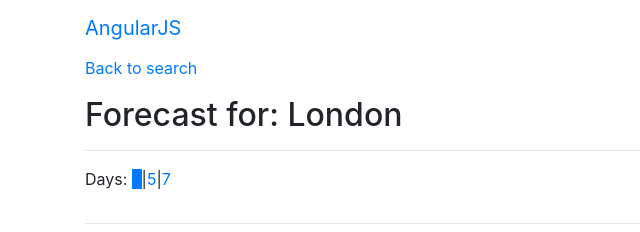
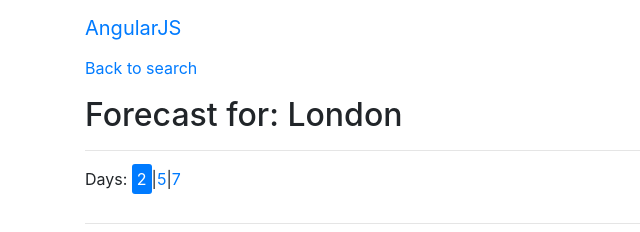
Before and after one commit to MoyArt/ajsweather, a website: page index.html at #!/forecast in a window 1280 px wide. Shown: the full height of the page, 0-640 px from the left. Drawn offline with nearby package versions, Linux system fonts and the light colour scheme; some packages are replaced by stand-ins of ours; no server answers.

Commit message:
Class added to fix selected days on forecast page

```diff
--- a/assets/css/styles.css
+++ b/assets/css/styles.css
@@ -0,0 +1,5 @@
+a.bg-primary.bg-p {
+    color: #fff;
+    padding: 5px;
+    border-radius: 3px;
+}
--- a/pages/forecast.html
+++ b/pages/forecast.html
@@ -5,7 +5,7 @@
 <hr>
 <div class="row">
     <div class="col-md-12">
-        <p>Days: <a href="#!/forecast/2" ng-class="{'bg-primary' : days === '2'}">2</a>|<a href="#!/forecast/5" ng-class="{'bg-primary' : days === '5'}">5</a>|<a href="#!/forecast/7" ng-class="{'bg-primary' : days === '7'}">7</a>
+        <p>Days: <a href="#!/forecast/2" ng-class="{'bg-primary bg-p' : days === '2'}">2</a>|<a href="#!/forecast/5" ng-class="{'bg-primary bg-p' : days === '5'}">5</a>|<a href="#!/forecast/7" ng-class="{'bg-primary bg-p' : days === '7'}">7</a>
         </p>
     </div>
 </div>
```
